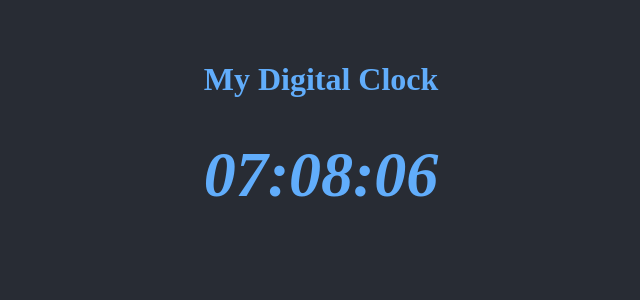
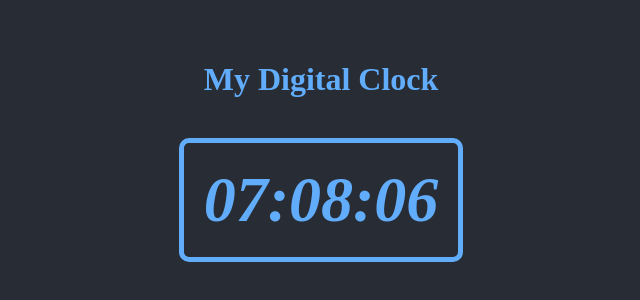
Before and after one commit to OKEYCODED/digital-clock, a plain HTML site: page index.html in a window 1280 px wide. Shown: the whole page, without its empty margins (319-959 px from the left). Drawn offline with Linux system fonts and the light colour scheme.

Commit message:
Update index.html

```diff
--- a/index.html
+++ b/index.html
@@ -8,7 +8,7 @@
     <body>
         <h1>My Digital Clock</h1><br>
 
-        <div class="Clock">
+        <div class="clock">
             <div id="time"></div>
         </div>
         <script src="script.js"></script>
```
